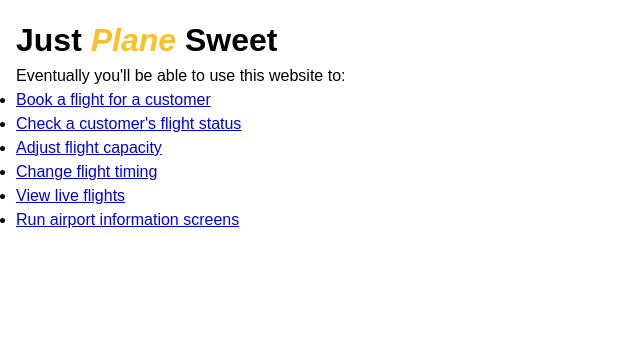
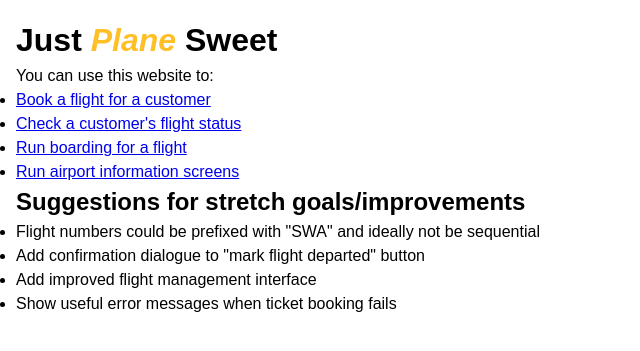
Before and after one commit to cahogan/swa, a Django app: page / in a window 1280 px wide. Shown: the part 92-443 px from the top of the page, without its empty margins (0-640 px from the left). Run offline with Django 5.2, Linux system fonts and the light colour scheme; some web fonts are replaced.

Commit message:
Add remaining thoughts about future improvements to the home page

```diff
--- a/core/templates/core/home.html
+++ b/core/templates/core/home.html
@@ -3,7 +3,7 @@
 <div>
     <h1>Just <i style="color: var(--sweetwest-gold)">Plane</i> Sweet</h1>
     <p>
-        Eventually you'll be able to use this website to:
+        You can use this website to:
         <ul>
             <li>
                 <a href="book/">Book a flight for a customer</a>
@@ -12,18 +12,21 @@
                 <a href="ticket/">Check a customer's flight status</a>
             </li>
             <li>
-                <a href="flight/">Adjust flight capacity</a>
-            </li>
-            <li>
-                <a href="flight/">Change flight timing</a>
-            </li>
-            <li>
-                <a href="/">View live flights</a>
+                <a href="flight/">Run boarding for a flight</a>
             </li>
             <li>
                 <a href="display/">Run airport information screens</a>
             </li>
         </ul>
     </p>
+    <p>
+        <h2>Suggestions for stretch goals/improvements</h2>
+        <ul>
+            <li>Flight numbers could be prefixed with "SWA" and ideally not be sequential</li>
+            <li>Add confirmation dialogue to "mark flight departed" button</li>
+            <li>Add improved flight management interface</li>
+            <li>Show useful error messages when ticket booking fails</li>
+        </ul>
+    </p>
 </div>
 {% endblock %}
```
